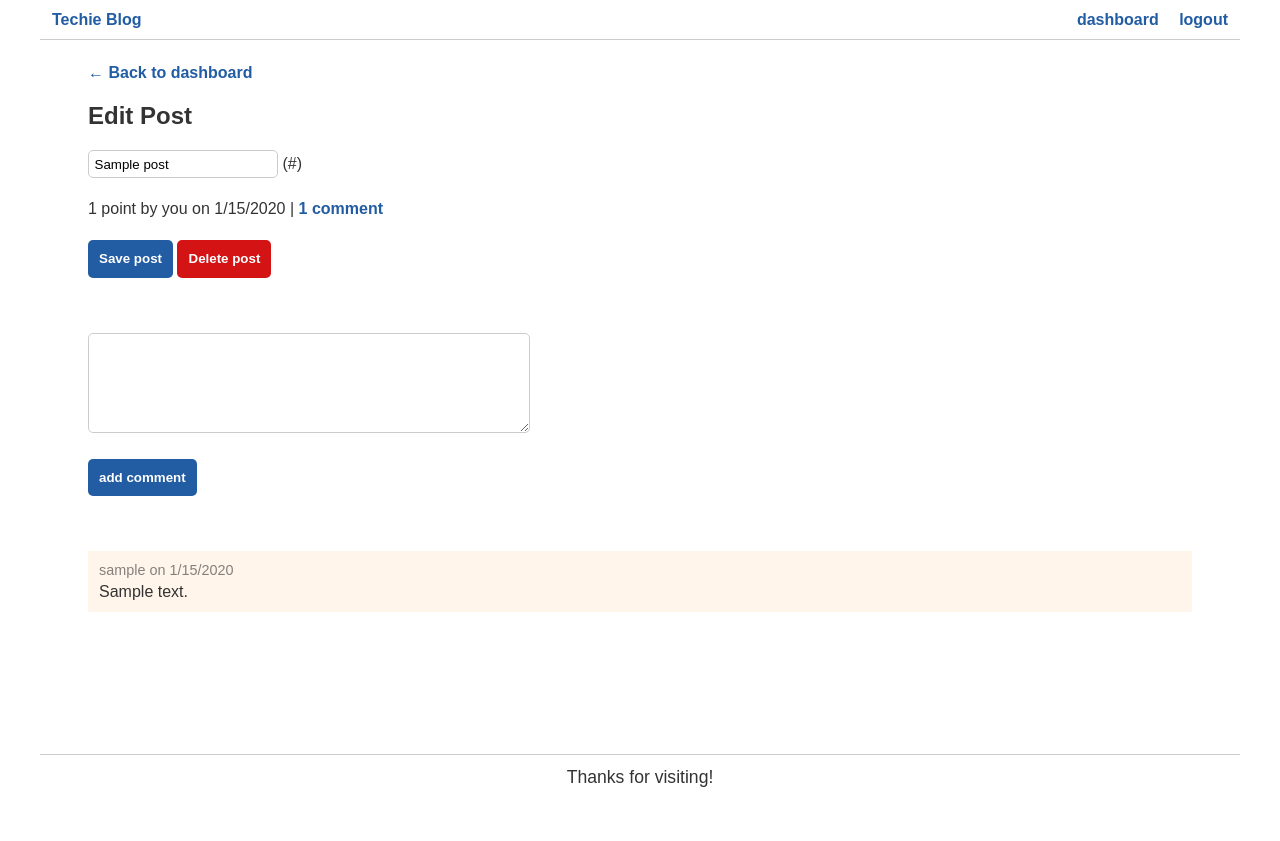
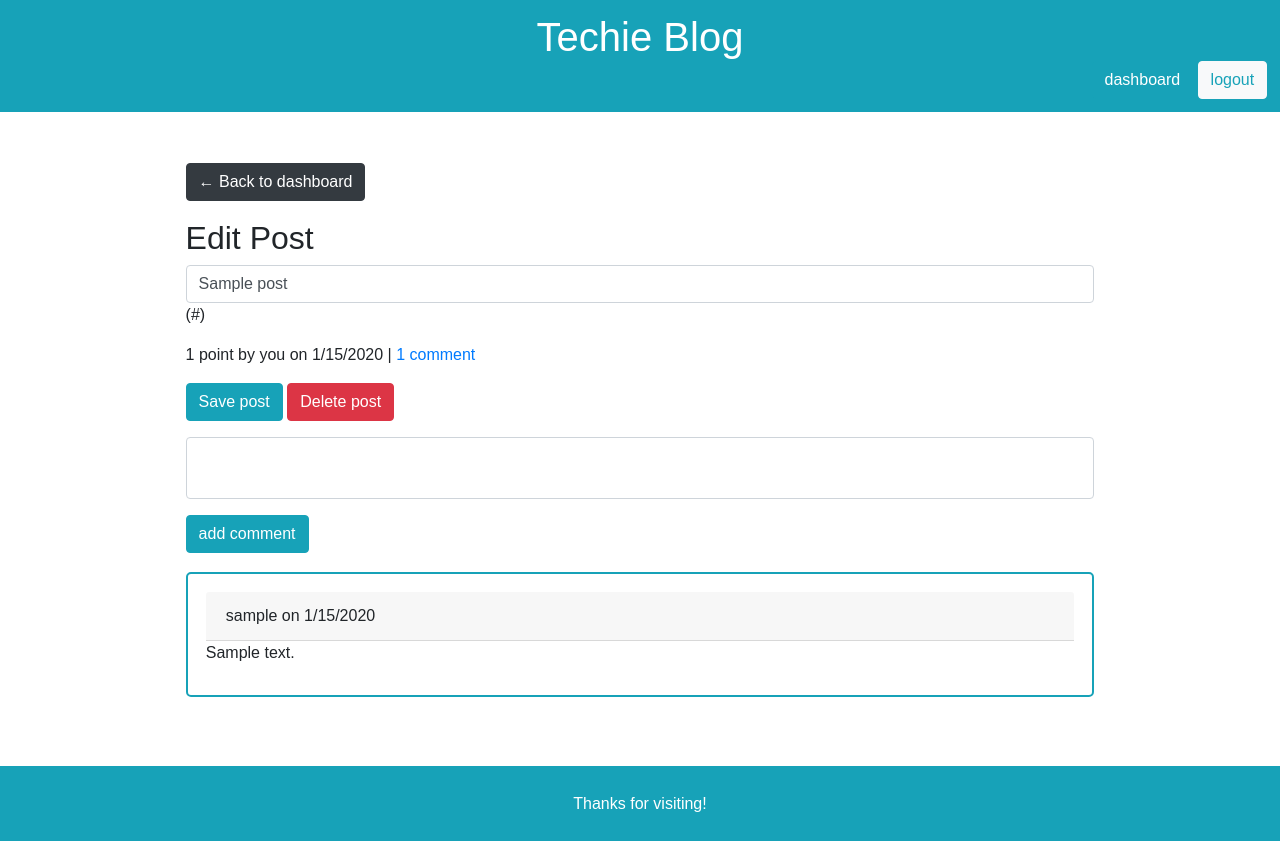
Before and after one commit to paul88vera/tech-blog, a Node server app: page /dashboard/edit/1 in a window 1280 px wide. Before the commit the page ends 787 px from the top, so only its background shows below. Run offline with Node 20, Linux system fonts and the light colour scheme; a user stored in the database is signed in; tables that the repository leaves empty hold one stand-in row (values such as "Sample post"); some libraries are stand-ins or nearby versions.

Commit message:
css complete

```diff
--- a/package.json
+++ b/package.json
@@ -20,6 +20,7 @@
   "homepage": "https://github.com/paul88vera/tech-blog#readme",
   "dependencies": {
     "bcrypt": "^5.0.1",
+    "bootstrap": "^5.1.3",
     "connect-session-sequelize": "^7.1.2",
     "dotenv": "^16.0.0",
     "express": "^4.17.3",
--- a/public/javascript/comment.js
+++ b/public/javascript/comment.js
@@ -1,21 +1,23 @@
 async function commentFormHandler(event) {
   event.preventDefault();
 
- const comment_text = document.querySelector('textarea[name="comment-body"]').value.trim();
- const post_id = window.location.toString().split('/')[
-   window.location.toString().split('/').length - 1
+  const comment_text = document
+    .querySelector('textarea[name="comment-body"]')
+    .value.trim();
+  const post_id = window.location.toString().split("/")[
+    window.location.toString().split("/").length - 1
   ];
 
   if (comment_text) {
-   const response = await fetch('/api/comments', {
-     method: 'POST',
+    const response = await fetch("/api/comments", {
+      method: "POST",
       body: JSON.stringify({
         post_id,
-       comment_text
+        comment_text,
       }),
       headers: {
-       'Content-Type': 'application/json'
-     }
+        "Content-Type": "application/json",
+      },
     });
 
     if (response.ok) {
@@ -26,4 +28,6 @@ async function commentFormHandler(event) {
   }
 }
 
-document.querySelector('.comment-form').addEventListener('submit', commentFormHandler);
+document
+  .querySelector(".comment-form")
+  .addEventListener("submit", commentFormHandler);
--- a/public/javascript/edit-post.js
+++ b/public/javascript/edit-post.js
@@ -2,24 +2,26 @@ async function editFormHandler(event) {
   event.preventDefault();
 
   const title = document.querySelector('input[name="post-title"]').value.trim();
- const id = window.location.toString().split('/')[
-   window.location.toString().split('/').length - 1
+  const id = window.location.toString().split("/")[
+    window.location.toString().split("/").length - 1
   ];
   const response = await fetch(`/api/posts/${id}`, {
-   method: 'PUT',
+    method: "PUT",
     body: JSON.stringify({
-     title
+      title,
     }),
     headers: {
-     'Content-Type': 'application/json'
-   }
+      "Content-Type": "application/json",
+    },
   });
 
   if (response.ok) {
-   document.location.replace('/dashboard/');
+    document.location.replace("/dashboard/");
   } else {
     alert(response.statusText);
   }
 }
 
-document.querySelector('.edit-post-form').addEventListener('submit', editFormHandler);
+document
+  .querySelector(".edit-post-form")
+  .addEventListener("submit", editFormHandler);
--- a/public/javascript/logout.js
+++ b/public/javascript/logout.js
@@ -1,14 +1,14 @@
 async function logout() {
- const response = await fetch('/api/users/logout', {
-   method: 'post',
-   headers: { 'Content-Type': 'application/json' }
- });
+  const response = await fetch("/api/users/logout", {
+    method: "post",
+    headers: { "Content-Type": "application/json" },
+  });
 
- if (response.ok) {
-   document.location.replace('/');
- } else {
-   alert(response.statusText);
- }
+  if (response.ok) {
+    document.location.replace("/");
+  } else {
+    alert(response.statusText);
+  }
 }
 
-document.querySelector('#logout').addEventListener('click', logout);
+document.querySelector("#logout").addEventListener("click", logout);
--- a/public/stylesheets/style.css
+++ b/public/stylesheets/style.css
@@ -2,177 +2,58 @@
   box-sizing: border-box;
 }
 
-body, html {
+body,
+html {
   height: 100%;
   padding: 0;
   margin: 0;
   font-family: sans-serif;
- color: #333;
+  scrollbar-base-color: aquamarine;
 }
 
-a {
- text-decoration: none;
- color: #225ca3;
- font-weight: bold;
- transition: color .1s;
+header {
+  padding: 1%;
+  margin-bottom: 2%;
 }
 
-a:hover {
- color: #3486eb;
+header > h1 {
+  margin: auto;
+  width: 50%;
+  text-align: center;
+}
+.posts,
+.post-list {
+  margin: 2% auto;
+  padding: 1%;
 }
 
-button {
- background-color: #225ca3;
- border: 0;
- padding: 1%;
- color: white;
- font-weight: bold;
- transition: background-color .1s;
- cursor: pointer;
- border-radius: 5px;
+.new-post,
+.ur-post,
+.post-edit {
+  padding: 2%;
+  margin: auto;
 }
 
-button:hover {
- background-color: #3486eb;
+.post-edit > h2 {
+  margin-top: 2%;
 }
 
-.post-list {
- margin: 0;
- padding: 0;
+.single-post {
+  padding: 2%;
 }
 
-textarea, input {
- padding: .5%;
+.comment {
+  padding: 2%;
+  border: solid 2px;
   border-radius: 5px;
- border: 1px solid #ccc;
-}
-
-textarea:focus, input:focus {
- outline: none;
- border: 1px solid #3486eb;
+  margin: 2% auto;
 }
 
 textarea {
- min-width: 40%;
- min-height: 100px;
-}
-
-form > div {
- margin-bottom: 2%;
-}
-
-form label {
- display: block;
-}
-
-.wrapper {
- width: 100%;
- min-height: 100%;
- max-width: 1200px;
- margin: 0 auto;
- display: flex;
- flex-direction: column;
-}
-
-header {
- border-bottom: 1px solid #ccc;
- display: flex;
- justify-content: space-between;
- align-items: center;
- padding: 0 1%;
-}
-
-header h1 {
- font-size: 1em;
-}
-
-main {
- flex: 1;
- padding: 2% 4%;
-}
-
-.btn-no-style {
- background: none;
- border: none;
- padding: 0;
- cursor: pointer;
- text-decoration: none;
- color: #225ca3;
- font-size: 100%;
- font-weight: bold;
- transition: color .1s;
- margin-left: 16px;
-}
-
-.btn-no-style:hover {
- background: none;
- color: #3486eb;
-}
-
-.delete-post-btn {
- background-color: #d41414;
-}
-
-.delete-post-btn:hover {
- background-color: #ff643d;
-}
-
-.post {
- margin-bottom: 2%;
- line-height: 150%;
-}
-
-.post .title span {
- font-style: italic;
- font-size: 90%;
- color: #7d7d7d;
-}
-
-.edit-link {
- display: block;
- margin: -1.5% 0 2% 0;
-}
-
-.upvote-btn {
- background-color: #197d0f;
- transition: background-color .1s;
-}
-
-.upvote-btn:hover {
- background-color: #1f9c13;
-}
-
-.comment-form {
- margin-bottom: 5%;
-}
-
-.comment {
- padding: 1%;
- margin-bottom: 1%;
-}
-
-.comment:nth-child(odd) {
- background-color: #fff5eb;
-}
-
-.comment .meta {
- font-size: 90%;
- margin-bottom: .5%;
- opacity: .6;
-}
-
-.new-post-form input {
- width: 300px;
-}
-
-.edit-post-form {
- margin-bottom: 5%;
+  resize: none;
 }
 
 footer {
- border-top: 1px solid #ccc;
- display: flex;
- justify-content: center;
- padding: 1%;
- font-size: 110%;
+  padding: 2%;
+  margin-top: 2%;
 }
--- a/views/edit-post.handlebars
+++ b/views/edit-post.handlebars
@@ -1,35 +1,35 @@
-<article>
-  <a href="/dashboard"> &larr; Back to dashboard</a>
+<article class="post-edit col-md-9">
+  <a href="/dashboard" class="btn btn-dark text-white"> &larr; Back to dashboard</a>
   <h2>
     Edit Post
   </h2>
-  <form class="edit-post-form">
-    <div>
-      <input name="post-title" type="text" value="{{post.title}}" />
+  <form class="edit-post-form form">
+    <div class="form-group">
+      <input name="post-title" type="text" value="{{post.title}}" class="form-control" />
       <span>({{format_url post.post_url}})</span>
     </div>
-    <div>
+    <div class="form-group">
       {{post.vote_count}} {{format_plural "point" post.vote_count}} by you on {{format_date post.created_at}}
       |
       <a href="/post/{{post.id}}">{{post.comments.length}} {{format_plural "comment" post.comments.length}}</a>
     </div>
-    <button type="submit">Save post</button>
-    <button type="button" class="delete-post-btn">Delete post</button>
+    <button type="submit" class="btn btn-info">Save post</button>
+    <button type="button" class="delete-post-btn btn btn-danger">Delete post</button>
   </form>
-</article>
+
 
 <form class="comment-form">
-  <div>
-    <textarea name="comment-body"></textarea>
+  <div class="form-group">
+    <textarea name="comment-body" class="form-control"></textarea>
   </div>
 
-  <div>
-    <button type="submit">add comment</button>
+  <div class="form-group">
+    <button type="submit" class="btn btn-info">add comment</button>
   </div>
 </form>
 
 {{> comments post.comments}}
-
+</article>
 <script src="/javascript/edit-post.js"></script>
 <script src="/javascript/delete-post.js"></script>
 <script src="/javascript/comment.js"></script>
--- a/views/homepage.handlebars
+++ b/views/homepage.handlebars
@@ -1,4 +1,4 @@
-<ol class="post-list">
+<ol class="post-list col-md-9">
   {{#each posts as |post|}}
   <li>
     {{> post-info post }}
--- a/views/layouts/main.handlebars
+++ b/views/layouts/main.handlebars
@@ -1,32 +1,37 @@
-<!DOCTYPE html>
 <html lang="en">
 
   <head>
-  <meta charset="UTF-8">
-  <meta name="viewport" content="width=device-width, initial-scale=1.0">
+    <meta charset="UTF-8" />
+    <meta name="viewport" content="width=device-width, initial-scale=1.0" />
     <title>Techie Blog</title>
-  <link rel="stylesheet" href="/stylesheets/style.css">
+    <link
+      rel="stylesheet"
+      href="https://maxcdn.bootstrapcdn.com/bootstrap/4.0.0/css/bootstrap.min.css"
+      integrity="sha384-Gn5384xqQ1aoWXA+058RXPxPg6fy4IWvTNh0E263XmFcJlSAwiGgFAW/dAiS6JXm"
+      crossorigin="anonymous"
+    />
+    <link rel="stylesheet" href="/stylesheets/style.css"
   </head>
 
   <body>
     <div class="wrapper">
-    <header>
+      <header class="bg-info">
         <h1>
-        <a href="/">Techie Blog</a>
+          <a href="/" class="text-white">Techie Blog</a>
         </h1>
-      <nav>
+        <nav align="right">
           {{#if loggedIn}}
-        <a href="/dashboard">dashboard</a>
-        <button id="logout" class="btn-no-style">logout</button>
+            <a href="/dashboard" class="btn btn-info text-white">dashboard</a>
+            <button id="logout" class="btn btn-light text-info">logout</button>
           {{else}}
-        <a href="/login">login</a>
+            <a href="/login" class="btn btn-light text-info">login</a>
           {{/if}}
         </nav>
       </header>
       <main>
-      {{{ body }}}
+        {{{body}}}
       </main>
-    <footer>
+      <footer align="center" class="bg-info text-white">
         Thanks for visiting!
       </footer>
     </div>
--- a/views/partials/comments.handlebars
+++ b/views/partials/comments.handlebars
@@ -1,12 +1,14 @@
-<div class="comments">
+<div>
   {{#each this}}
-  <section class="comment">
-    <div class="meta">
-      {{user.username}} on {{format_date created_at}}
-    </div>
-    <div class="text">
-      {{comment_text}}
-    </div>
-  </section>
+    <section class="comment border-info">
+      <div class="card-header">
+        {{user.username}}
+        on
+        {{format_date created_at}}
+      </div>
+      <div class="card-title">
+        {{comment_text}}
+      </div>
+    </section>
   {{/each}}
 </div>
--- a/views/partials/post-info.handlebars
+++ b/views/partials/post-info.handlebars
@@ -1,11 +1,17 @@
-<article class="post">
-  <div class="title">
+<article class="card posts">
+  <div class="card-header">
     <a href="{{post_url}}" target="_blank">{{title}}</a>
     <span>({{format_url post_url}})</span>
   </div>
-  <div class="meta">
-    {{vote_count}} {{format_plural "point" vote_count}} by {{user.username}} on {{format_date created_at}}
+  <div class="card-title">
+    {{vote_count}}
+    {{format_plural "point" vote_count}}
+    by
+    {{user.username}}
+    on
+    {{format_date created_at}}
     |
-    <a href="/post/{{id}}">{{comments.length}} {{format_plural "comment" comments.length}}</a>
+    <a href="/post/{{id}}">{{comments.length}}
+      {{format_plural "comment" comments.length}}</a>
   </div>
 </article>
```
Also changed, not shown: public/javascript/add-post.js (+8 -6 lines), public/javascript/delete-post.js (+7 -5 lines), public/javascript/login.js (+21 -17 lines), public/javascript/upvote.js (+10 -8 lines), views/dashboard.handlebars (+9 -10 lines), views/login.handlebars (+18 -17 lines), views/single-post.handlebars (+8 -7 lines), 1 other file. Lines whose indentation alone changed are shown as unchanged.
